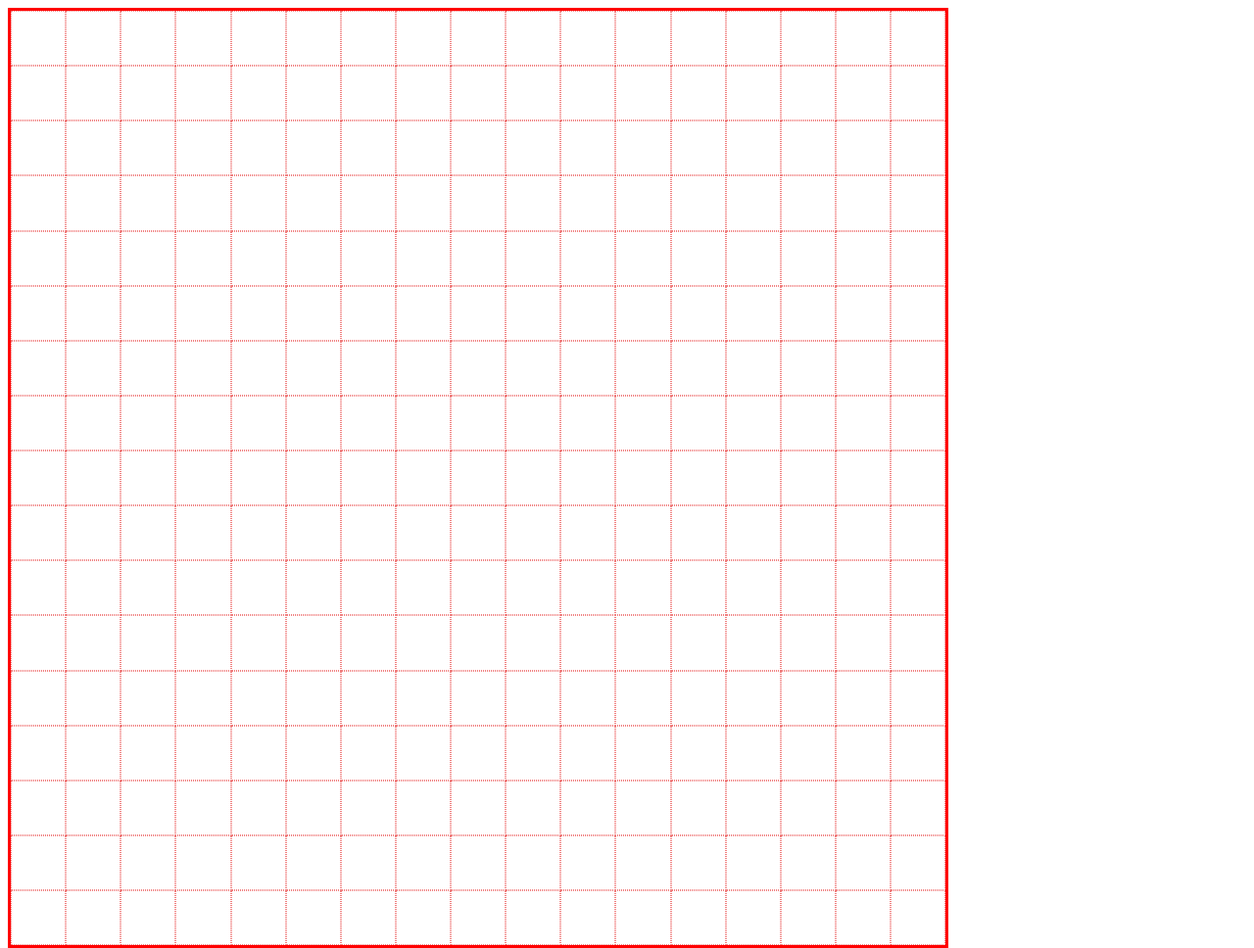
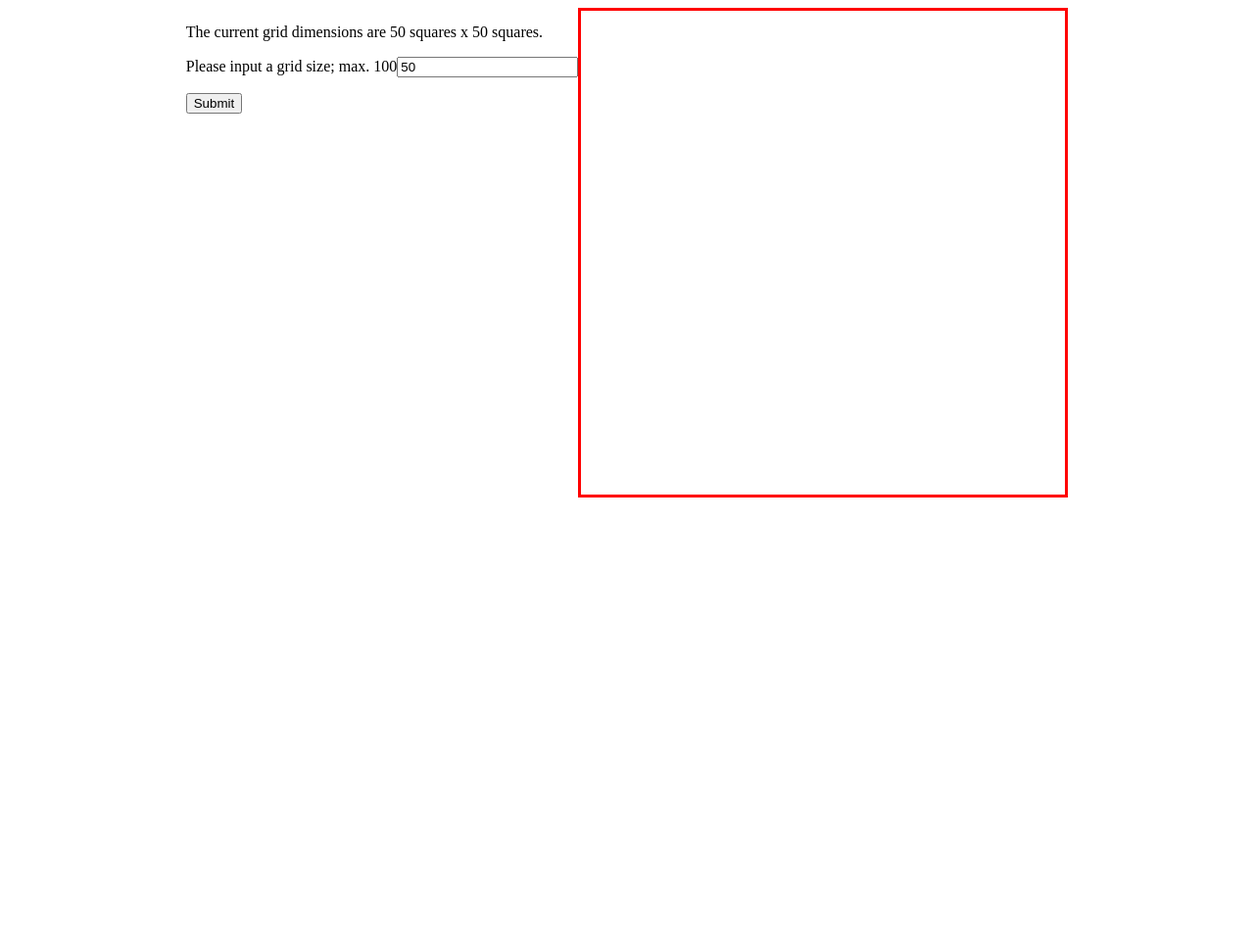
Before and after one commit to fintonius/etch-a-sketch2, a plain HTML site: page index.html in a window 1280 px wide. Shown: the whole page at 98% size. After the commit the page ends 800 px from the top, so only its background shows below. Drawn offline with Linux system fonts and the light colour scheme.

Commit message:
allow the user to input grid square amount up to 100

```diff
--- a/index.html
+++ b/index.html
@@ -2,16 +2,30 @@
 <html lang="en">
 
 	<head>
+
 		<meta charset="UTF-8">
 		<meta http-equiv="X-UA-Compatible" content="IE=edge">
 		<meta name="viewport" initial-scale=1.0">
 		<link rel="stylesheet" href="style.css">
 		<script defer src="script.js"></script>
 		<title>Etch-A-Sketch</title>
+
 	</head>
 
-	<body>
-		<div id="grid"></div>
+	<body onload="createGrid()">
+
+		<div id="page">
+			<div id="buttons"></div>
+			<div id="grid-dimensions">
+				<p id="size-blurb"></p>
+				<p>Please input a grid size; max. 100<input id="input" value="50"></p>
+				<p><input type="button" onclick="submitSize()" value="Submit"></p>
+			</div>
+			<div id="grid-container">
+				<!-- <div id="grid"></div> -->
+			</div>
+		</div>
+
 	</body>
 
 </html>
--- a/script.js
+++ b/script.js
@@ -1,21 +1,49 @@
-const grid = document.getElementById('grid');
-let gridHeightAndWidth = 960;
+let gridSize = document.getElementById('input').value;
+let sizeBlurb = document.getElementById('size-blurb');
+
+function createGrid () {
+
+	const gridContainer = document.getElementById('grid-container');
+
+	const grid = document.createElement('div');
+	grid.setAttribute('id', 'grid');
+	let gridHeightAndWidth = 500;
 	grid.style.height = gridHeightAndWidth + 'px';
 	grid.style.width = gridHeightAndWidth + 'px';
 
-let x = 16;
-
 	// create vertical row of divs
-for (let j = 0; j <= x; j++) {
+	for (let j = 0; j <= gridSize; j++) {
 		let horizontalLine = document.createElement('div');
 		horizontalLine.classList.add('line');
 
 		// create horizontal row of divs inside vertical divs
-	for (let i = 0; i <= x; i++) {
+		for (let i = 0; i <= gridSize; i++) {
 			let square = document.createElement('div');
 			square.classList.add('square');
 			square.addEventListener('mouseover', () => square.style.backgroundColor = "lightBlue");
 			horizontalLine.appendChild(square);
 			};
 		grid.appendChild(horizontalLine);
-}
+	};
+	gridContainer.appendChild(grid);
+	sizeBlurb.textContent = `The current grid dimensions are ${gridSize} squares x ${gridSize} squares.`
+};
+
+function clearGrid () {
+	let gridRemove = document.getElementById('grid');
+	gridRemove.remove();
+};
+
+function submitSize () {
+	gridSize = document.getElementById('input').value;
+	if (gridSize > 100) {
+		alert('too much')} else {
+			clearGrid();
+			createGrid();
+		};
+	};
+
+//different colour options
+//an eraser option
+//opacity option
+//THE ABOVE SHOULD NOT RESET THE CURRENT GRID
--- a/style.css
+++ b/style.css
@@ -3,6 +3,11 @@
 	box-sizing: border-box;
 }
 
+#page {
+	display: flex;
+	justify-content: center;
+
+}
 #grid {
 	display: flex;
 	flex-direction: column;
@@ -18,5 +23,4 @@
 .square{
 	display: flex;
 	flex: 1;
-	border: 1px dotted lightcoral;
 }
```
Also changed, not shown: 1 other file. Lines whose indentation alone changed are shown as unchanged.
